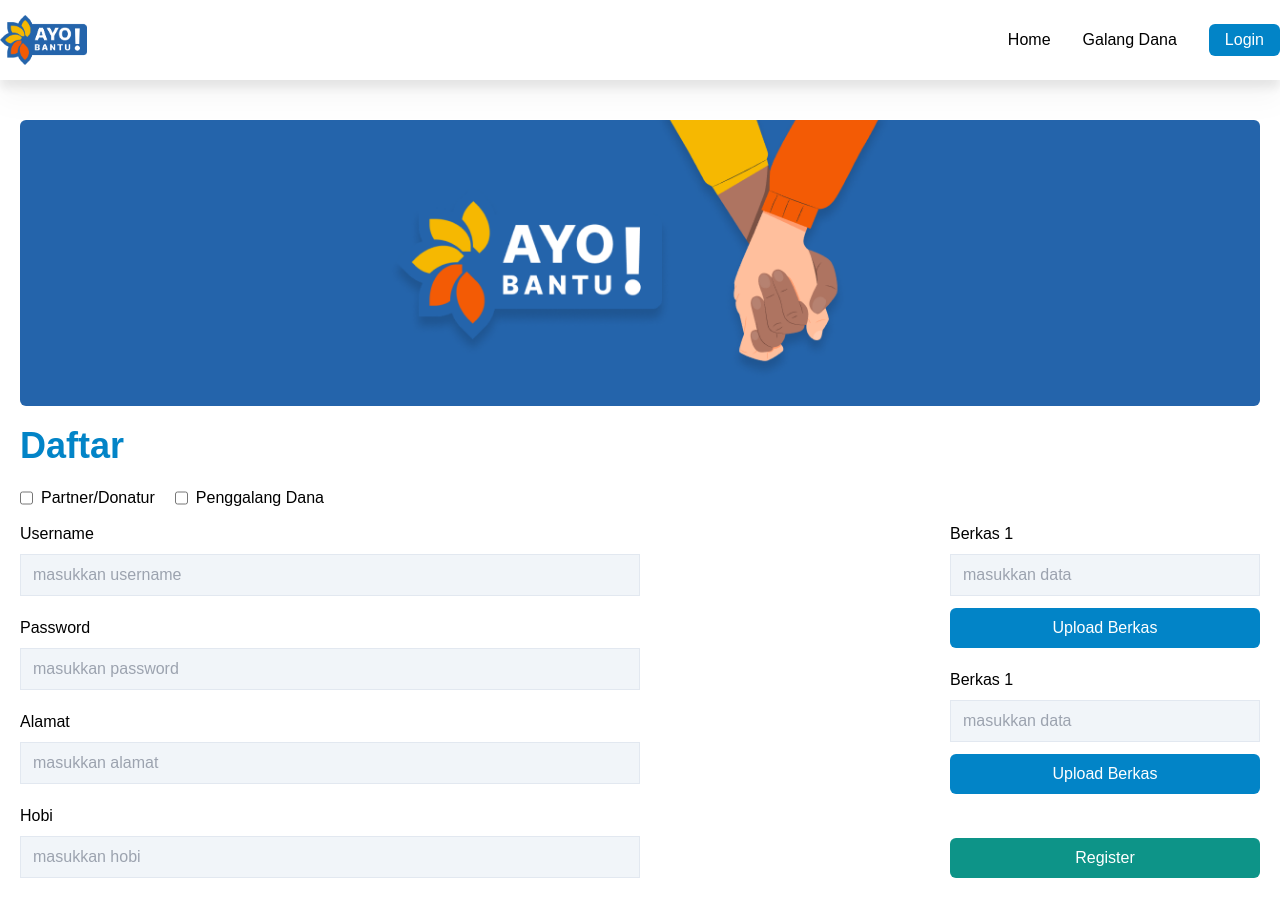
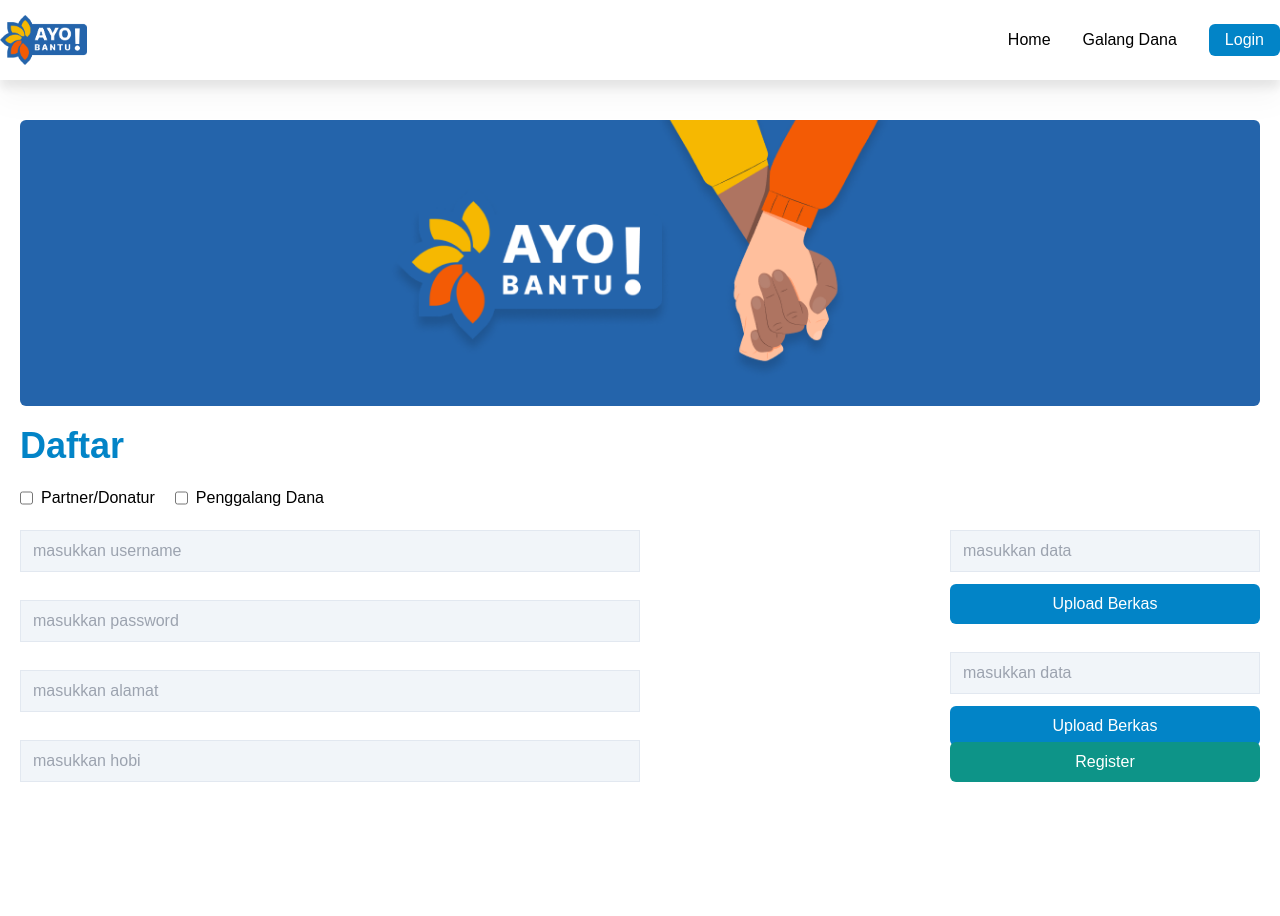
Before and after one commit to FE-07/final-project-FE, a React (Vite) app: page /register in a window 1280 px wide. After the commit the page ends 822 px from the top, so only its background shows below. Built offline with nearby package versions, Linux system fonts and the light colour scheme.

Commit message:
update on component input

```diff
--- a/src/component/InputText.jsx
+++ b/src/component/InputText.jsx
@@ -1,16 +1,21 @@
 import React from "react";
 
-function InputText({ name, type, placeholder }) {
+function InputText({ title, type, placeholder, id, name }) {
+  const storeInput = (evt) => {
+    console.log(evt);
+  };
+
   return (
     <>
       <div className="flex flex-col gap-2">
-        <label htmlFor="">{name}</label>
+        <label htmlFor={id}>{title}</label>
         <input
           className="outline-none bg-slate-100 border border-slate-200 px-3 py-2"
           type={type}
-          name=""
-          id=""
+          name={name}
+          id={id}
           placeholder={placeholder}
+          onChange={(evt) => storeInput(evt.target.value)}
         />
       </div>
     </>
```
